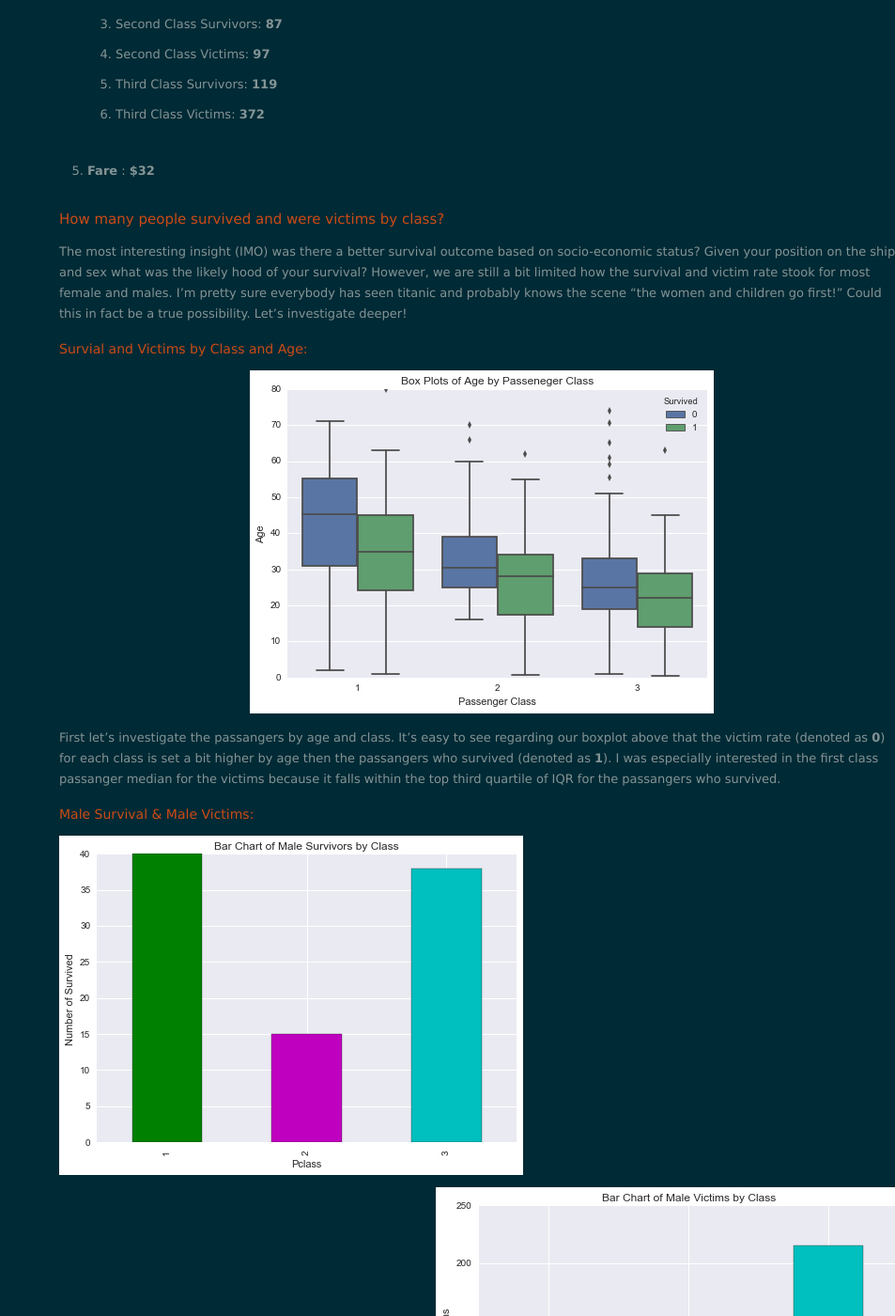
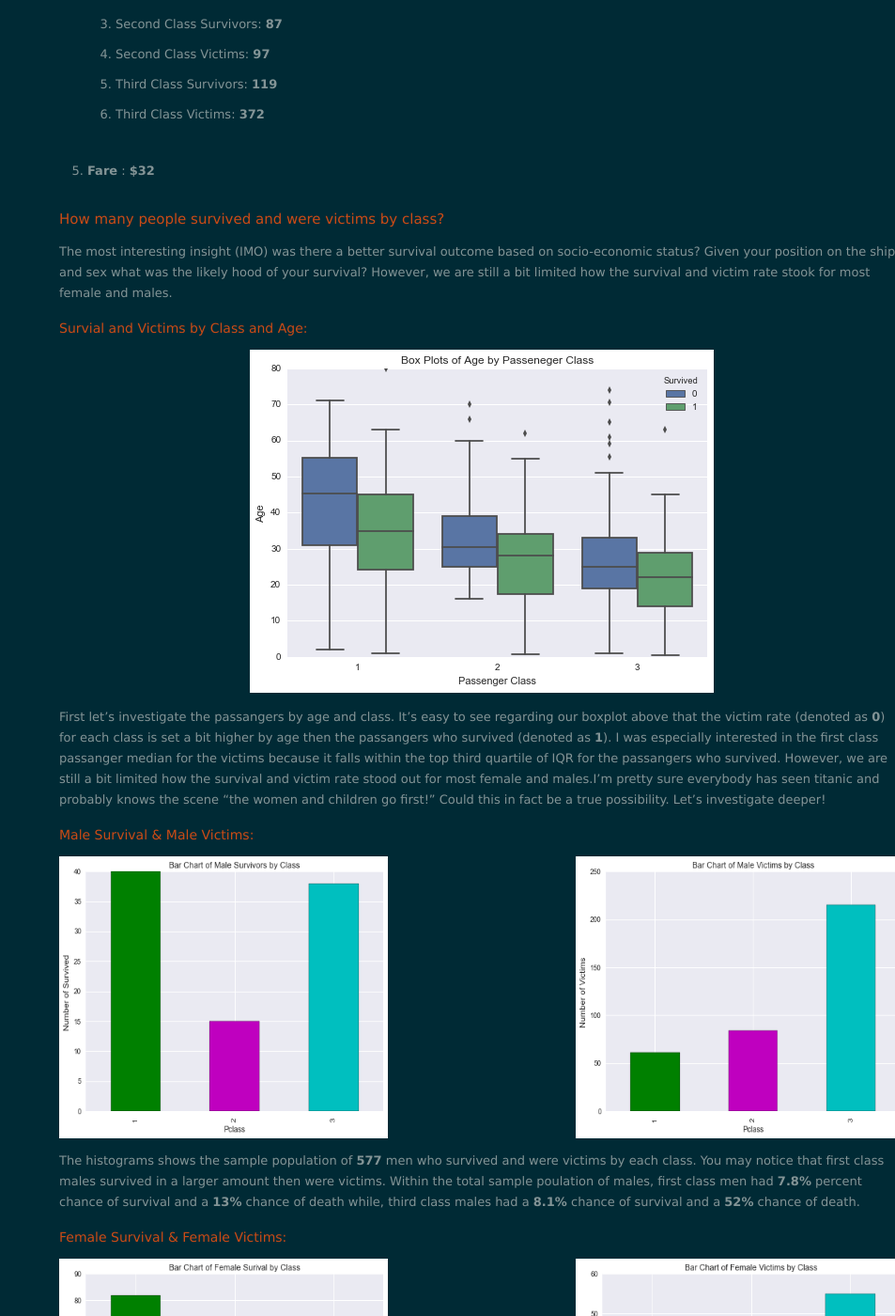
Before and after one commit to krismanaya/krismanaya.github.io, a Jekyll site: the page built from _posts/2013-06-05-welcome-to-jekyll.markdown, in a window 1280 px wide and 1400 px high, scrolled down 717 px. Shown: the whole window at 94% size, without its empty margins (327-1280 px from the left). Built offline with Jekyll 4.4.1, drawn with Linux system fonts in a browser that asks for light colours; nearby versions of some CDN libraries.

Commit message:
change image size

```diff
--- a/_posts/2013-06-05-welcome-to-jekyll.markdown
+++ b/_posts/2013-06-05-welcome-to-jekyll.markdown
@@ -29,22 +29,22 @@ The Titanic data allows us to get a sample of the passangers who survived, class
 * **Fare**     : **$32**
 
 ## How many people survived and were victims by class?
-The most interesting insight (IMO) was there a better survival outcome based on socio-economic status? Given your position on the ship and sex what was the likely hood of your survival? However, we are still a bit limited how the survival and victim rate stook for most female and males. I'm pretty sure everybody has seen titanic and probably knows the scene "the women and children go first!" Could this in fact be a true possibility. Let's investigate deeper!
+The most interesting insight (IMO) was there a better survival outcome based on socio-economic status? Given your position on the ship and sex what was the likely hood of your survival? However, we are still a bit limited how the survival and victim rate stook for most female and males.
 
 ### Survial and Victims by Class and Age:
 <img src="/images/BPTSD.png" class='center'/>
 
-First let's investigate the passangers by age and class. It's easy to see regarding our boxplot above that the victim rate (denoted as **0**) for each class is set a bit higher by age then the passangers who survived (denoted as **1**). I was especially interested in the first class passanger median for the victims because it falls within the top third quartile of IQR for the passangers who survived.
+First let's investigate the passangers by age and class. It's easy to see regarding our boxplot above that the victim rate (denoted as **0**) for each class is set a bit higher by age then the passangers who survived (denoted as **1**). I was especially interested in the first class passanger median for the victims because it falls within the top third quartile of IQR for the passangers who survived. However, we are still a bit limited how the survival and victim rate stood out for most female and males.I'm pretty sure everybody has seen titanic and probably knows the scene "the women and children go first!" Could this in fact be a true possibility. Let's investigate deeper!
 
 ### Male Survival & Male Victims:
-<img src="/images/MS.png" class="left"/>
-<img src="/images/MD.png" class="right"/>
+<img src="/images/MS.png" width="350" height="300" class="left"/>
+<img src="/images/MD.png" width="350" height="300" class="right"/>
 
 The histograms shows the sample population of **577** men who survived and were victims by each class. You may notice that first class males survived in a larger amount then were victims. Within the total sample poulation of males, first class men had **7.8%** percent chance of survival and a **13%** chance of death while, third class males had a **8.1%** chance of survival and a **52%** chance of death.
 
 ### Female Survival & Female Victims:
-<img src="/images/FS.png" class="left"/>
-<img src="/images/FD.png" class="right"/>
+<img src="/images/FS.png" width="350" height="300" class="left"/>
+<img src="/images/FD.png" width="350" height="300" class="right"/>
 
 For the female histograms the total sample population of females were **314**. And as you can see from the visualization women had a better chance of survival. In fact, withint the total sample population of women on the Titanic, first class females had a **29%** chance of survival and only **1%** chance of death, while third class female passangers had **23%** chance of survival and a equal percantage of death.
 
@@ -53,14 +53,14 @@ For the female histograms the total sample population of females were **314**. A
 Good question! We want to know what age status was most likely to survive based on the class let's analyze the results
 
 ### Mean Age By Class for Males
-<img src="/images/MCS.png" class="left"/>
-<img src="/images/MCD.png" class="right"/>
+<img src="/images/MCS.png" width="350" height="300" class="left"/>
+<img src="/images/MCD.png" width="350" height="300" class="right"/>
 
 For survival of first class passnagers the average was around **30** while for second class was below **15** and third class was around **18**.The data that pops out to me is the victims of the second class passangers. The age was roughly around **30** while most of the survivors in the second class were children. Thirty years of age is around the time people usually have  young children.
 
 ### Mean Age by Class for Females
-<img src="/images/FCS.png" class="left"/>
-<img src="/images/FCD.png" class="right"/>
+<img src="/images/FCS.png" width="350" height="300" class="left"/>
+<img src="/images/FCD.png" width="350" height="300" class="right"/>
 
 for Females, the data within the histogram that pops out to me the most survival and vitctim age for third class passagners falls around children to teenagers. It looks like the average age of a female victim in third class was around **19** or **20** years old.
 
```
